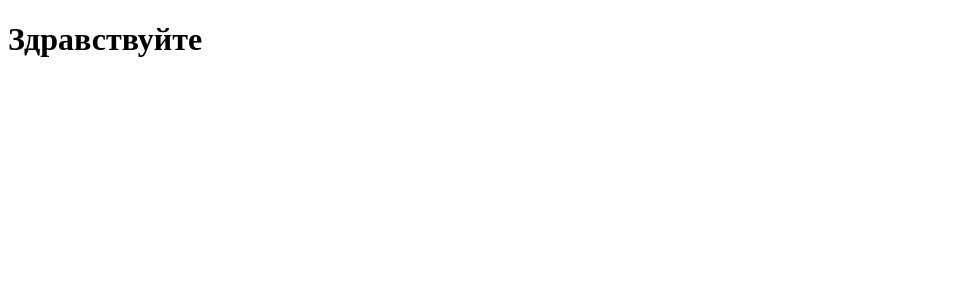
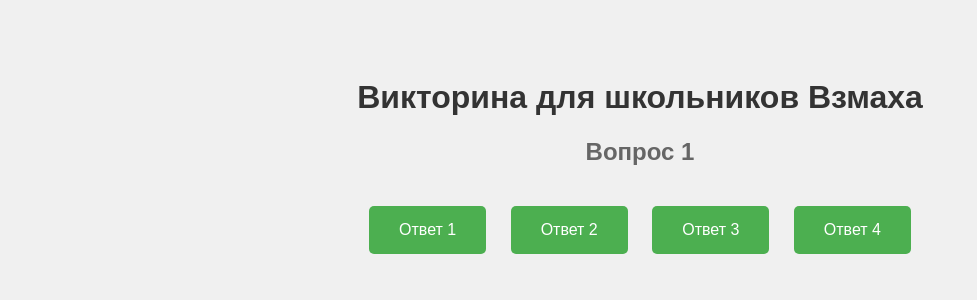
Before and after one commit to mister-funny-computer/ItsTvTime, a Django app: page / in a window 1280 px wide. Shown: the top 300 px of the page, without its empty margins (0-977 px from the left). Run offline with Django 5.2, Linux system fonts and the light colour scheme.

Commit message:
make html and css

```diff
--- /dev/null
+++ b/static/style.css
@@ -0,0 +1,3 @@
+body {
+    background-color: red;
+}
--- a/templates/index.html
+++ b/templates/index.html
@@ -1,10 +1,47 @@
 <!DOCTYPE html>
 <html>
-    <head>
-        <title>TvTIME!</title>
-        <!--<link href="style.css" rel="stylesheet">-->
-    </head>
-    <body>
-        <h1>Здравствуйте</h1>
-    </body>
+<head>
+    <title>TvTIME!</title>
+    <!--<link href="/static/style.css" rel="stylesheet">-->
+    <style>
+        body {
+            background-color: #f0f0f0;
+            text-align: center;
+            padding-top: 50px;
+            font-family: Arial, sans-serif;
+        }
+        h1 {
+            color: #333;
+        }
+        h2 {
+            color: #666;
+            margin-bottom: 30px;
+        }
+
+        button {
+            color: white;
+            background-color: #4caf50;
+            padding: 15px 30px;
+            margin: 10px;
+            border: none;
+            border-radius: 5px;
+            font-size: 16px;
+            cursor: pointer;
+        }
+        button:hover {
+            background-color: #45a049;
+
+        }
+    </style>
+</head>
+<body>
+<h1>Викторина для школьников Взмаха</h1>
+
+<h2>Вопрос 1</h2>
+
+<button>Ответ 1</button>
+<button>Ответ 2</button>
+<button>Ответ 3</button>
+<button>Ответ 4</button>
+</body>
 </html>
```
